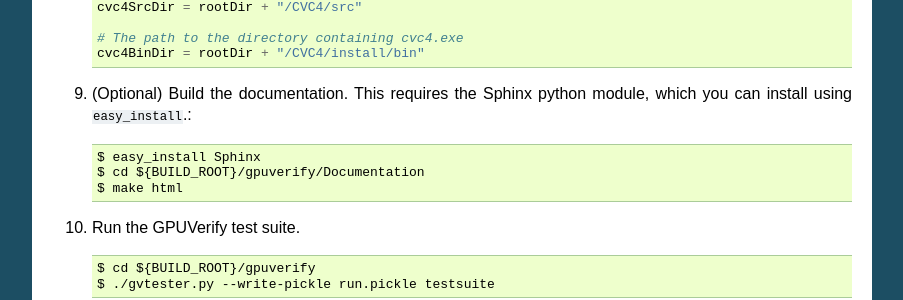
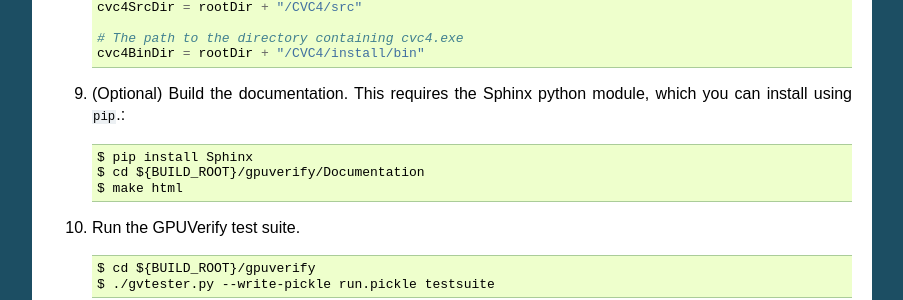
Before and after one commit to mc-imperial/gpuverify, a Sphinx documentation site: the page built from Documentation/developer_guide.rst, in a window 1280 px wide and 900 px high, scrolled down 3583 px. Shown: the part 150-450 px from the top of the window, without its empty margins (198-1101 px from the left). Built offline with Sphinx 7.4.7, drawn with Linux system fonts in a browser that asks for light colours; formulas are drawn with MathJax 3; some of the changed text lies outside the part shown.

Commit message:
Use pip everywhere instead of a mix of pip and easy_install

```diff
--- a/Documentation/developer_guide.rst
+++ b/Documentation/developer_guide.rst
@@ -226,9 +226,9 @@ Replace as appropriate or setup an environment variable.::
       cvc4BinDir = rootDir + "/CVC4/install/bin"
 
 #. (Optional) Build the documentation. This requires the Sphinx python module,
-   which you can install using ``easy_install``.::
+   which you can install using ``pip``.::
 
-    $ easy_install Sphinx
+    $ pip install Sphinx
     $ cd ${BUILD_ROOT}/gpuverify/Documentation
     $ make html
 
@@ -433,9 +433,9 @@ Replace as appropriate or setup an environment variable.::
       cvc4BinDir = rootDir + "/CVC4/install/bin"
 
 #. (Optional) Build the documentation. This requires the Sphinx python module,
-   which you can install using ``easy_install``.::
+   which you can install using ``pip``.::
 
-    $ easy_install Sphinx
+    $ pip install Sphinx
     $ cd ${BUILD_ROOT}/gpuverify/Documentation
     $ make html
 
@@ -627,9 +627,9 @@ drives.
       cvc4BinDir = rootDir + r"\cvc4\build"
 
 #. (Optional) Build the documentation. This requires the Sphinx python module,
-   which you can install using ``easy_install``.::
+   which you can install using ``pip``.::
 
-    $ easy_install Sphinx
+    $ pip install Sphinx
     $ cd ${BUILD_ROOT}\gpuverify\Documentation
     $ make html
 
```
